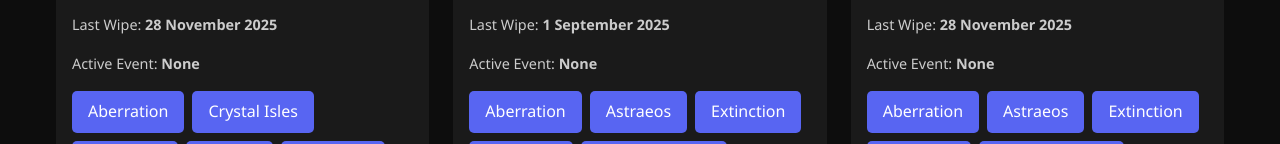
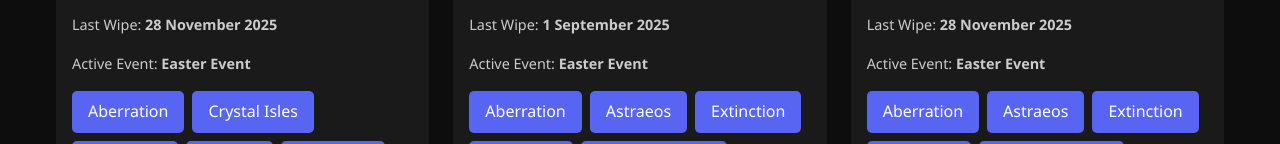
Before and after one commit to zarkgamingza/zarkgaming-site, a plain HTML site: page index.html in a window 1280 px wide. Shown: the part 445-589 px from the top of the page. Drawn offline with Linux system fonts and the light colour scheme.

Commit message:
Update index.html

```diff
--- a/index.html
+++ b/index.html
@@ -139,7 +139,7 @@
         <p>Cluster Type: <strong>Modded</strong></p>
         <p>Rates: <strong>10x</strong></p>
       	<p>Last Wipe: <strong>28 November 2025</strong></p>
-        <p>Active Event: <strong>None</strong></p>
+        <p>Active Event: <strong>Easter Event</strong></p>
         <div class="maps">
           <div class="map-button">Aberration</div>
           <div class="map-button">Crystal Isles</div>
@@ -186,7 +186,7 @@
         <p>Cluster Type: <strong>Modded</strong></p>
         <p>Rates: <strong>10x</strong></p>
       	<p>Last Wipe: <strong>1 September 2025</strong></p>
-        <p>Active Event: <strong>None</strong></p>
+        <p>Active Event: <strong>Easter Event</strong></p>
         <div class="maps">
           <div class="map-button">Aberration</div>
           <div class="map-button">Astraeos</div>
@@ -237,7 +237,7 @@
         <p>Cluster Type: <strong>Vanilla-ish</strong></p>
         <p>Rates: <strong>3x</strong></p>
       	<p>Last Wipe: <strong>28 November 2025</strong></p>
-        <p>Active Event: <strong>None</strong></p>
+        <p>Active Event: <strong>Easter Event</strong></p>
         <div class="maps">
           <div class="map-button">Aberration</div>
           <div class="map-button">Astraeos</div>
```
